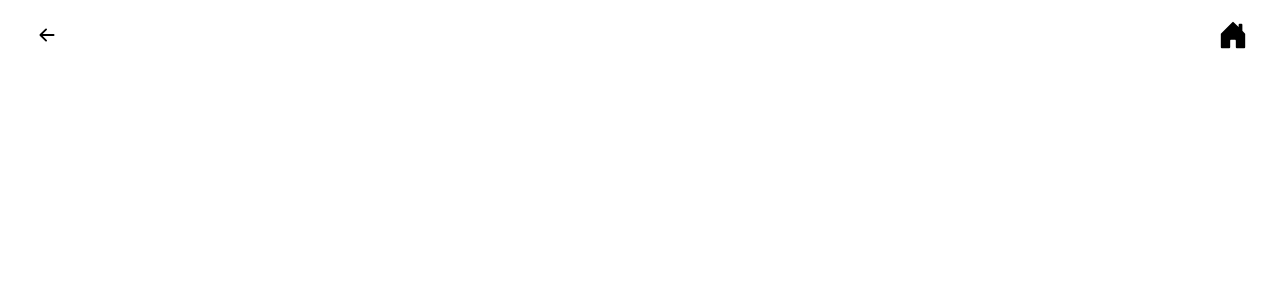
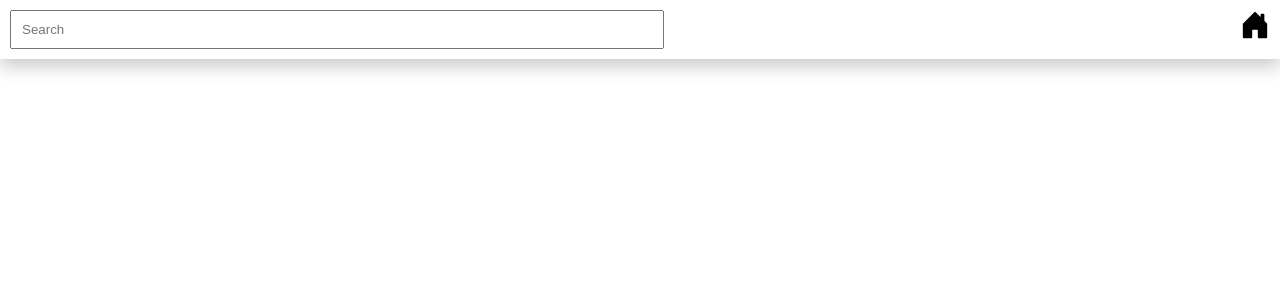
Before and after one commit to aayushjoshi2709/getmymovies, a React (Create React App) app: page / in a window 1280 px wide. Shown: the top 300 px of the page. Built offline with nearby package versions, Linux system fonts and the light colour scheme.

Commit message:
added card class and changed header

```diff
--- a/src/App.js
+++ b/src/App.js
@@ -3,7 +3,7 @@ import './App.css';
 import Header from './Components/Header';
 function App() {
   return (
-   <Header isSearchBar={false}/>
+   <Header isSearchBar={true}/>
   );
 }
 
--- a/src/Components/Header.css
+++ b/src/Components/Header.css
@@ -4,18 +4,25 @@
 }
 Header{
     padding: 10px;
+
+    overflow: hidden;
+    height: auto;
+    box-shadow: 0 8px 16px 0 rgba(0, 0, 0, 0.2);
 }
 input{
     width: 50%;
     padding: 10px;
+    margin: 0;
 }
 .home-icon{
     float: right;
     width: 30px;
     height: 30px;
+    margin: 0;
+    display: block;
 }
-.back-icon{
+.movie-h2{
     float: left;
-    width: 30px;
-    height: 30px;
+    width: 50%;
+    margin-top: 0px;
 }
--- a/src/Components/Header.js
+++ b/src/Components/Header.js
@@ -2,13 +2,13 @@ import React from 'react'
 import './Header.css'
 import PropTypes from 'prop-types'
 import { BsHouseDoorFill } from "react-icons/bs";
-import { BsArrowLeftShort } from "react-icons/bs";
 const Header = (props) => {
 
     return (
-        <header className="auto-margin">
+        <header>
+            {/*add the search box id isSearch bar is true else add the back button*/}
             {props.isSearchBar?<input type='text' placeholder="Search"/>
-            :<BsArrowLeftShort className="back-icon"/>}
+            :<h2 className="movie-h2">Movie Details</h2>}
             <BsHouseDoorFill className="home-icon"/>
         </header>
     )
```
Also changed, not shown: src/Components/Card.js (added, +17 -0 lines), 1 other file (tests, documents, lock files or other folders).
